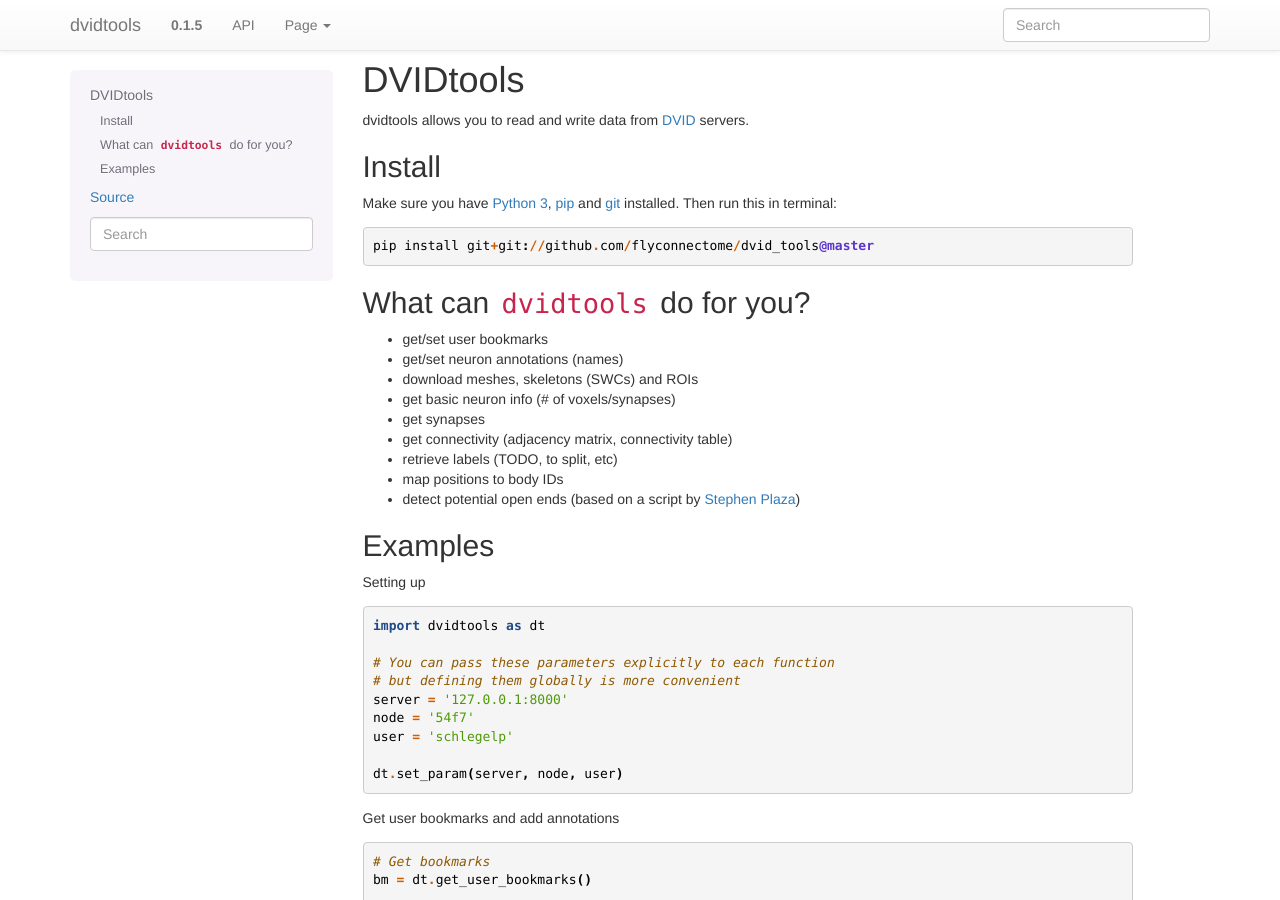
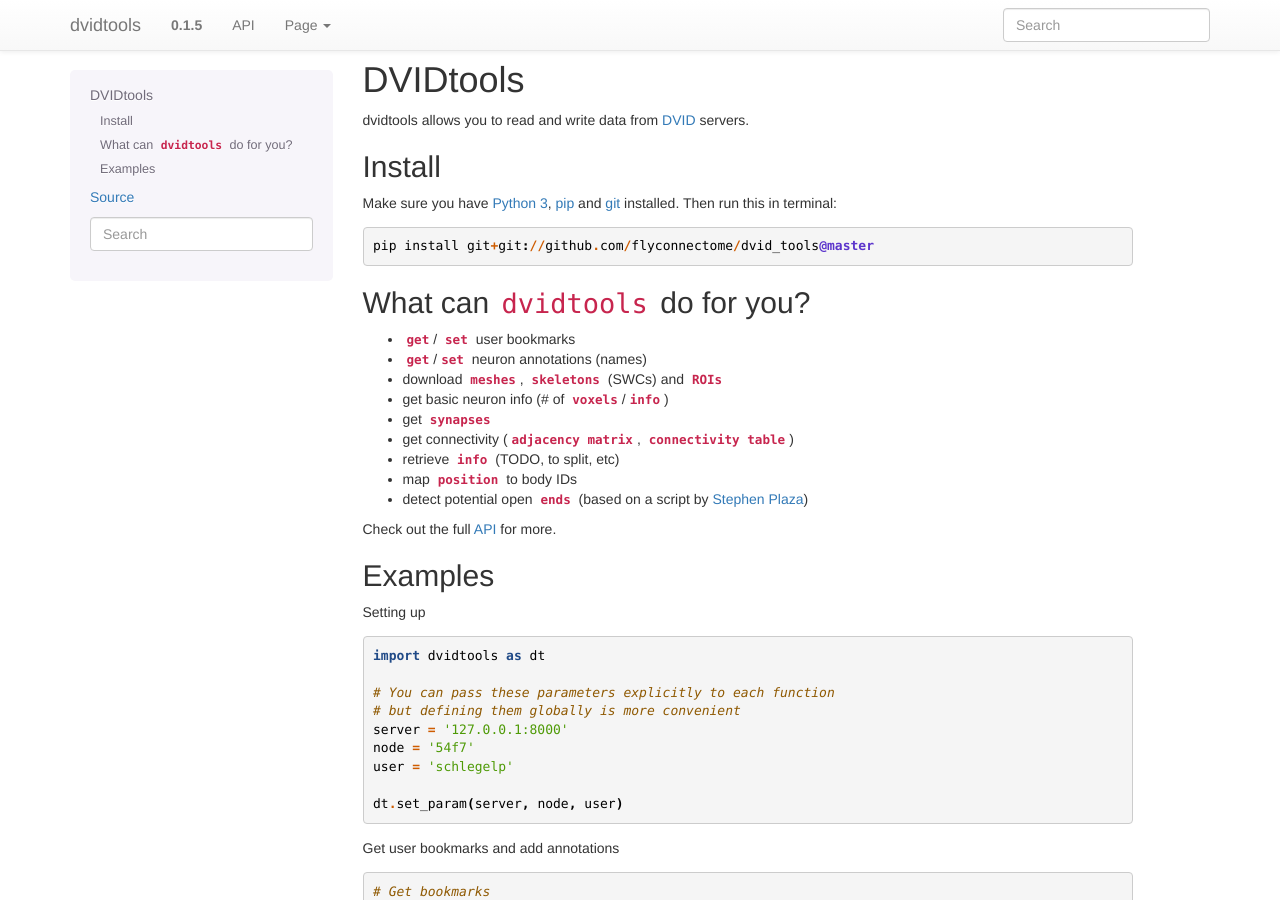
Before and after one commit to flyconnectome/dvid_tools, a Sphinx documentation site: the page built from docs/index.rst, in a window 1280 px wide and 900 px high. Built offline with Sphinx 7.4.7, drawn with Linux system fonts in a browser that asks for light colours.

Commit message:
update docs

```diff
--- a/docs/index.rst
+++ b/docs/index.rst
@@ -16,17 +16,19 @@
 
 
 What can ``dvidtools`` do for you?
---------------------------------
+----------------------------------
 
-- get/set user bookmarks
-- get/set neuron annotations (names)
-- download meshes, skeletons (SWCs) and ROIs
-- get basic neuron info (# of voxels/synapses)
-- get synapses
-- get connectivity (adjacency matrix, connectivity table)
-- retrieve labels (TODO, to split, etc)
-- map positions to body IDs
-- detect potential open ends (based on a script by `Stephen Plaza <https://github.com/stephenplaza>`_)
+- :func:`get <dvidtools.fetch.get_user_bookmarks>`/ :func:`set <dvidtools.fetch.add_bookmarks>` user bookmarks
+- :func:`get <dvidtools.fetch.get_annotation>`/:func:`set <dvidtools.fetch.edit_annotation>` neuron annotations (names)
+- download :func:`meshes <dvidtools.fetch.get_neuron>`, :func:`skeletons <dvidtools.fetch.get_skeleton>` (SWCs) and :func:`ROIs <dvidtools.fetch.get_roi>`
+- get basic neuron info (# of :func:`voxels <dvidtools.fetch.get_body_profile>`/:func:`info <dvidtools.fetch.get_n_synapses>`)
+- get :func:`synapses <dvidtools.fetch.get_synapses>`
+- get connectivity (:func:`adjacency matrix <dvidtools.fetch.get_body_profile>`, :func:`connectivity table <dvidtools.fetch.get_connectivity>`)
+- retrieve :func:`info <dvidtools.fetch.get_labels_in_area>` (TODO, to split, etc)
+- map :func:`position <dvidtools.fetch.get_body_position>` to body IDs
+- detect potential open :func:`ends <dvidtools.tip.detect_tips>` (based on a script by `Stephen Plaza <https://github.com/stephenplaza>`_)
+
+Check out the full :doc:`API </src/api>` for more.
 
 Examples
 --------
--- a/docs/src/api.rst
+++ b/docs/src/api.rst
@@ -52,3 +52,6 @@
 
     parse_swc_str
     gen_assignments
+    heal_skeleton
+    reroot_skeleton
+    save_swc
```
